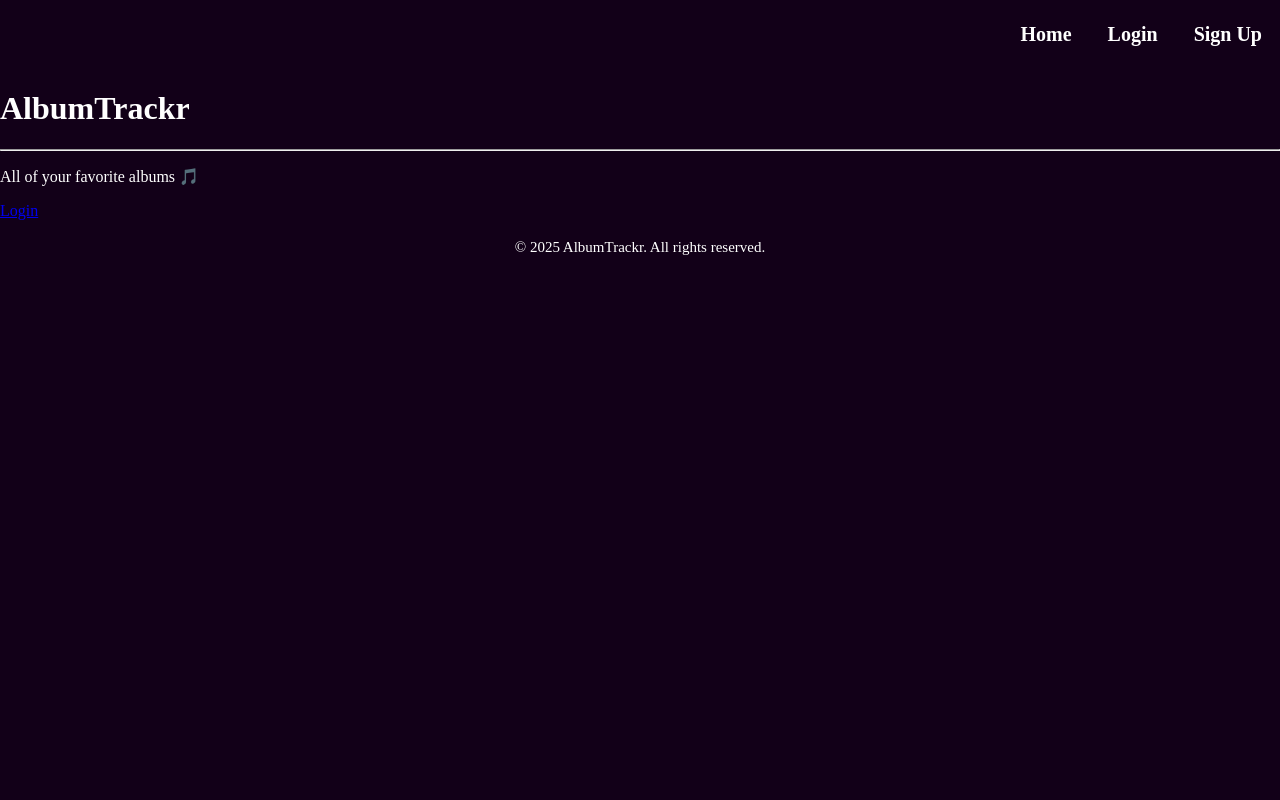
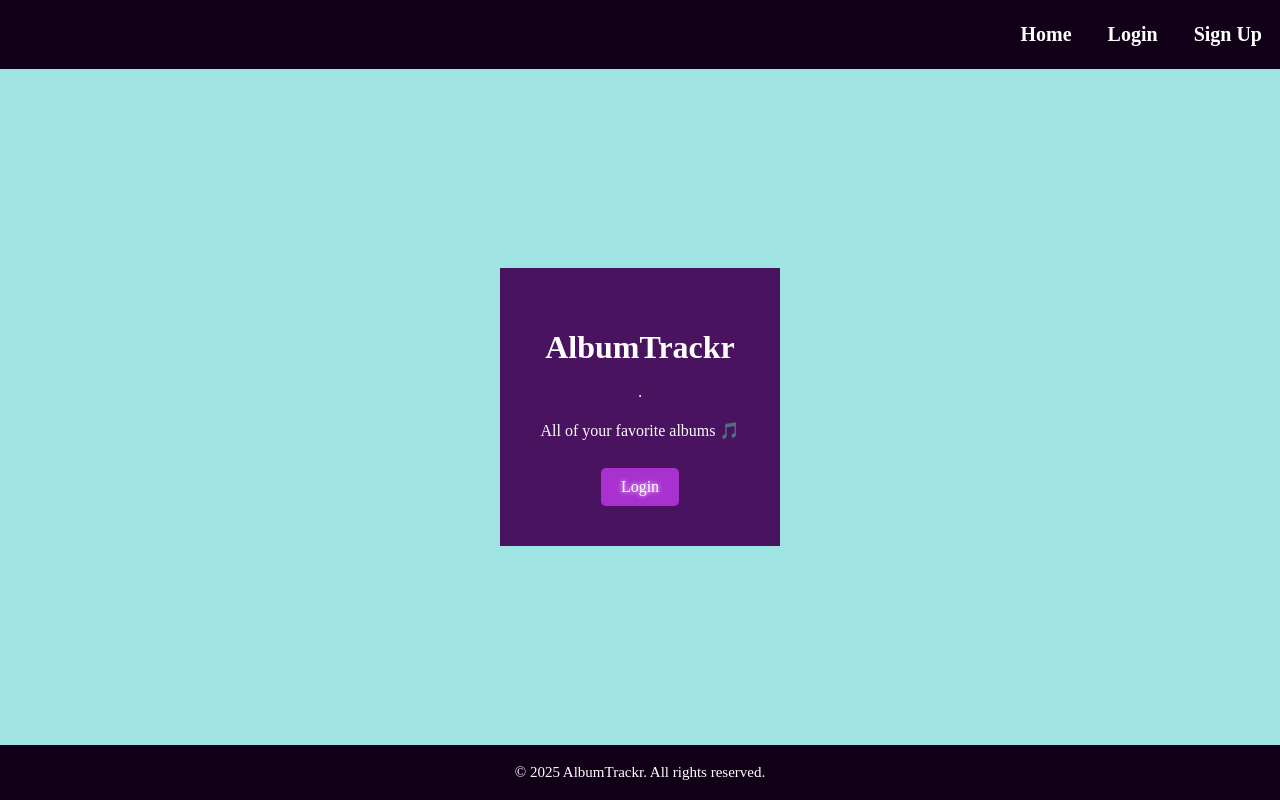
Before and after one commit to raul-vital/albumtrackr, a Django app: page / in a window 1280 px wide. Run offline with Django 5.2, Linux system fonts and the light colour scheme.

Commit message:
css base to the homepage

```diff
--- /dev/null
+++ b/main_app/static/css/homepage.css
@@ -0,0 +1,45 @@
+
+.content {
+    flex: 1;
+    display: flex;
+    flex-direction: column;
+    justify-content: center;
+    align-items: center;
+    background-color: rgb(159, 227, 227);
+  }
+
+  .homepage {
+    background-color: #430457ed;
+    display: flex;
+    flex-direction: column;
+    justify-content: center;
+    align-items: center;
+    padding: 40px;
+  }
+
+
+  /* ************************************** */
+  .btn.login-button {
+    display: inline-block;
+    background-color: #a831d0;
+    color: white;
+    border: none;
+    padding: 10px 20px;
+    margin-top: 12px;
+    cursor: pointer;
+    border-radius: 5px;
+    font-size: 16px;
+    transition: background-color 0.3s ease, box-shadow 0.3s ease, transform 0.2s ease;
+    text-shadow: 0 0 5px #ffffff;
+    text-align: center;
+    text-decoration: none;
+  }
+
+  .btn.login-button:hover {
+    color: white;
+    background: linear-gradient(135deg, #390119, #a10ca3, #9b0041);
+    box-shadow: 0 0 15px #ca3486, 0 0 30px #9b0041, 0 0 45px #9b0041;
+    transform: scale(1.05);
+    font-weight: 600;
+    text-shadow: 0 0 10px #ca3486, 0 0 20px #9b0041, 0 0 30px #9b0041;
+  }
--- a/main_app/templates/home.html
+++ b/main_app/templates/home.html
@@ -1,5 +1,8 @@
-
 {% extends 'base.html' %}
+{% load static %}
+{% block head %}
+<link rel="stylesheet" href="{% static 'css/homepage.css' %}" />
+{% endblock %}
 {% block content %}
 
 
```
Lines whose indentation alone changed are shown as unchanged.
